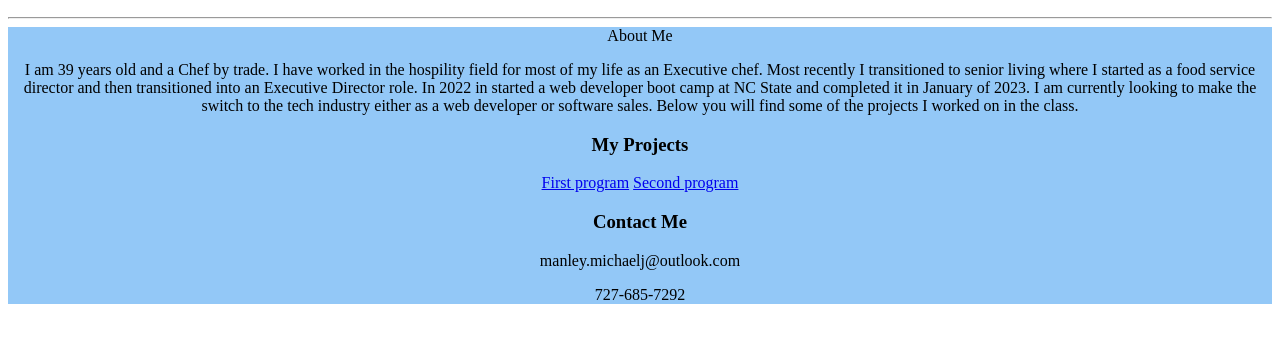
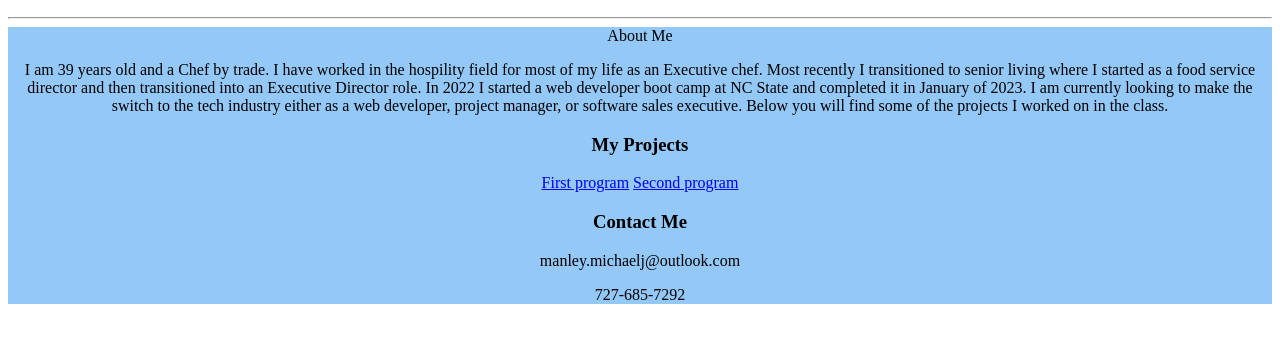
Before and after one commit to execchef23/portfolio, a plain HTML site: page index.html in a window 1280 px wide. Shown: the part 110-452 px from the top of the page. Drawn offline with Linux system fonts and the light colour scheme.

Commit message:
updated bio

```diff
--- a/index.html
+++ b/index.html
@@ -14,7 +14,7 @@
           <hr>
       <div class="body"
       <h3>About Me</h3>
-          <p>I am 39 years old and a Chef by trade. I have worked in the hospility field for most of my life as an Executive chef. Most recently I transitioned to senior living where I started as a food service director and then transitioned into an Executive Director role. In 2022 in started a web developer boot camp at NC State and completed it in January of 2023. I am currently looking to make the switch to the tech industry either as a web developer or software sales. Below you will find some of the projects I worked on in the class. </p>
+          <p>I am 39 years old and a Chef by trade. I have worked in the hospility field for most of my life as an Executive chef. Most recently I transitioned to senior living where I started as a food service director and then transitioned into an Executive Director role. In 2022 I started a web developer boot camp at NC State and completed it in January of 2023. I am currently looking to make the switch to the tech industry either as a web developer, project manager, or software sales executive. Below you will find some of the projects I worked on in the class. </p>
           <h3>My Projects</h3>
             <a href="https://milestone-one-eight.vercel.app"/>First program</a>
             <a href="https://home-of-the-games-m6gp9oya8-ariesredwar.vercel.app/game"/>Second program</a>
```
